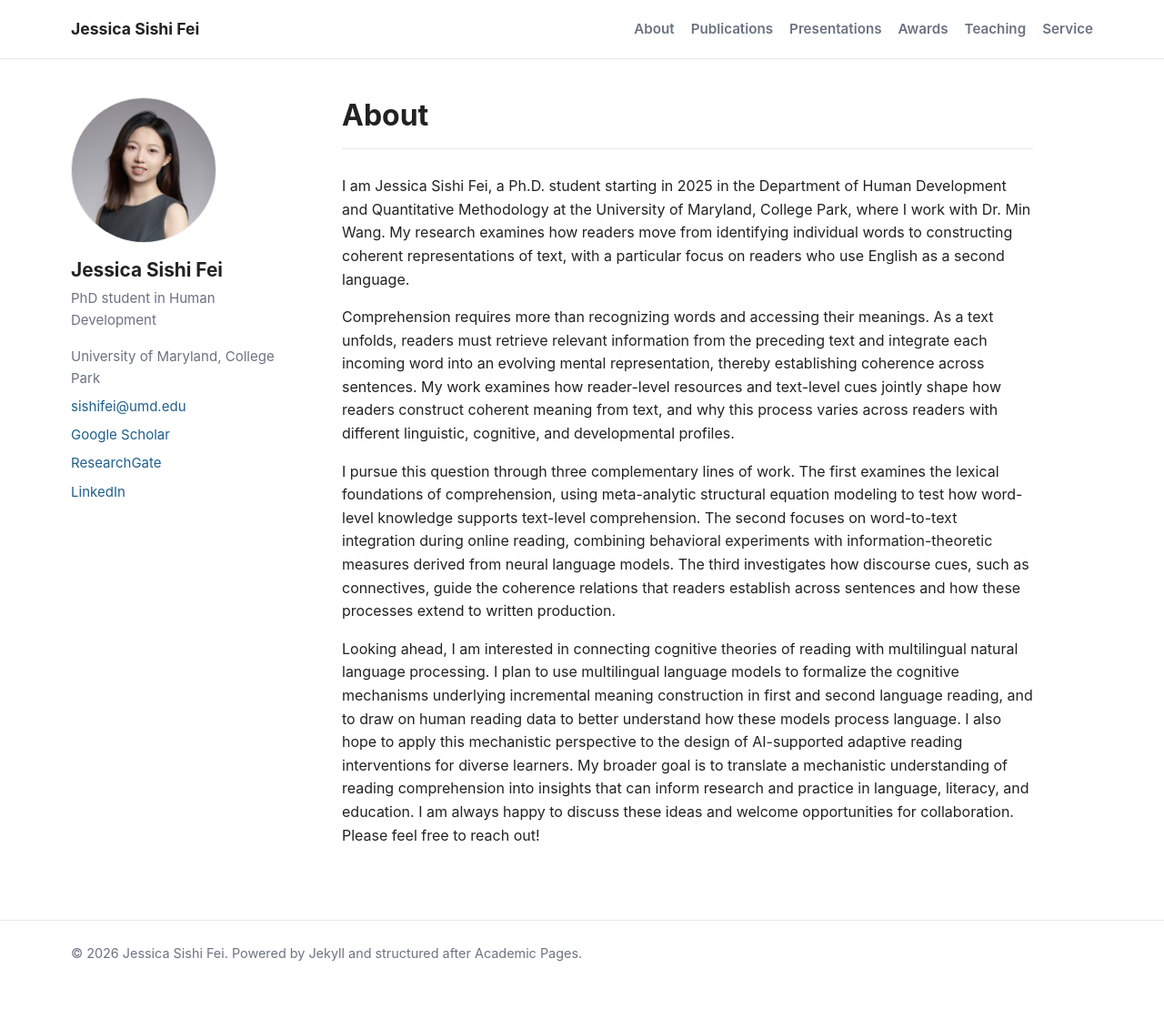
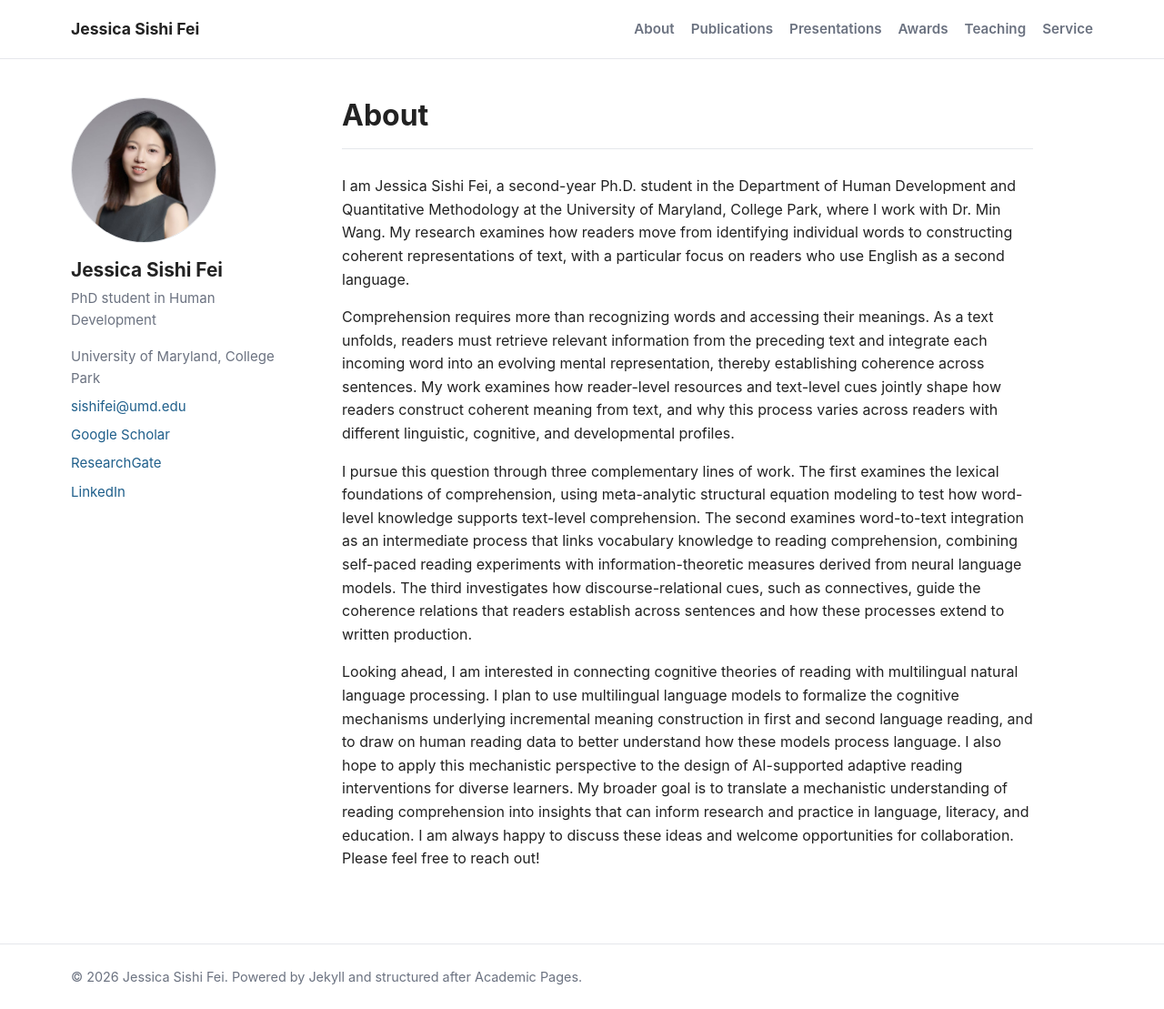
Before and after one commit to jessicasishifei/jessicasishifei.github.io, a Jekyll site: the page built from index.md, in a window 1280 px wide. Shown: the whole page at 91% size. Built offline with Jekyll 4.4.1, drawn with Linux system fonts in a browser that asks for light colours; before the commit the page ends 1083 px from its top, so only the background shows below that.

Commit message:
Refine About page: year, WTI line, discourse-relational cues
Co-Authored-By: Claude Fable 5.2 <noreply@anthropic.com>
Claude-Session: https://claude.ai/code/session_01Ax9EbPD7o4KQgBDJxXgndQ

```diff
--- a/index.md
+++ b/index.md
@@ -4,10 +4,10 @@ permalink: /
 author_profile: true
 ---
 
-I am Jessica Sishi Fei, a Ph.D. student starting in 2025 in the Department of Human Development and Quantitative Methodology at the University of Maryland, College Park, where I work with Dr. Min Wang. My research examines how readers move from identifying individual words to constructing coherent representations of text, with a particular focus on readers who use English as a second language.
+I am Jessica Sishi Fei, a second-year Ph.D. student in the Department of Human Development and Quantitative Methodology at the University of Maryland, College Park, where I work with Dr. Min Wang. My research examines how readers move from identifying individual words to constructing coherent representations of text, with a particular focus on readers who use English as a second language.
 
 Comprehension requires more than recognizing words and accessing their meanings. As a text unfolds, readers must retrieve relevant information from the preceding text and integrate each incoming word into an evolving mental representation, thereby establishing coherence across sentences. My work examines how reader-level resources and text-level cues jointly shape how readers construct coherent meaning from text, and why this process varies across readers with different linguistic, cognitive, and developmental profiles.
 
-I pursue this question through three complementary lines of work. The first examines the lexical foundations of comprehension, using meta-analytic structural equation modeling to test how word-level knowledge supports text-level comprehension. The second focuses on word-to-text integration during online reading, combining behavioral experiments with information-theoretic measures derived from neural language models. The third investigates how discourse cues, such as connectives, guide the coherence relations that readers establish across sentences and how these processes extend to written production.
+I pursue this question through three complementary lines of work. The first examines the lexical foundations of comprehension, using meta-analytic structural equation modeling to test how word-level knowledge supports text-level comprehension. The second examines word-to-text integration as an intermediate process that links vocabulary knowledge to reading comprehension, combining self-paced reading experiments with information-theoretic measures derived from neural language models. The third investigates how discourse-relational cues, such as connectives, guide the coherence relations that readers establish across sentences and how these processes extend to written production.
 
 Looking ahead, I am interested in connecting cognitive theories of reading with multilingual natural language processing. I plan to use multilingual language models to formalize the cognitive mechanisms underlying incremental meaning construction in first and second language reading, and to draw on human reading data to better understand how these models process language. I also hope to apply this mechanistic perspective to the design of AI-supported adaptive reading interventions for diverse learners. My broader goal is to translate a mechanistic understanding of reading comprehension into insights that can inform research and practice in language, literacy, and education. I am always happy to discuss these ideas and welcome opportunities for collaboration. Please feel free to reach out!
```
